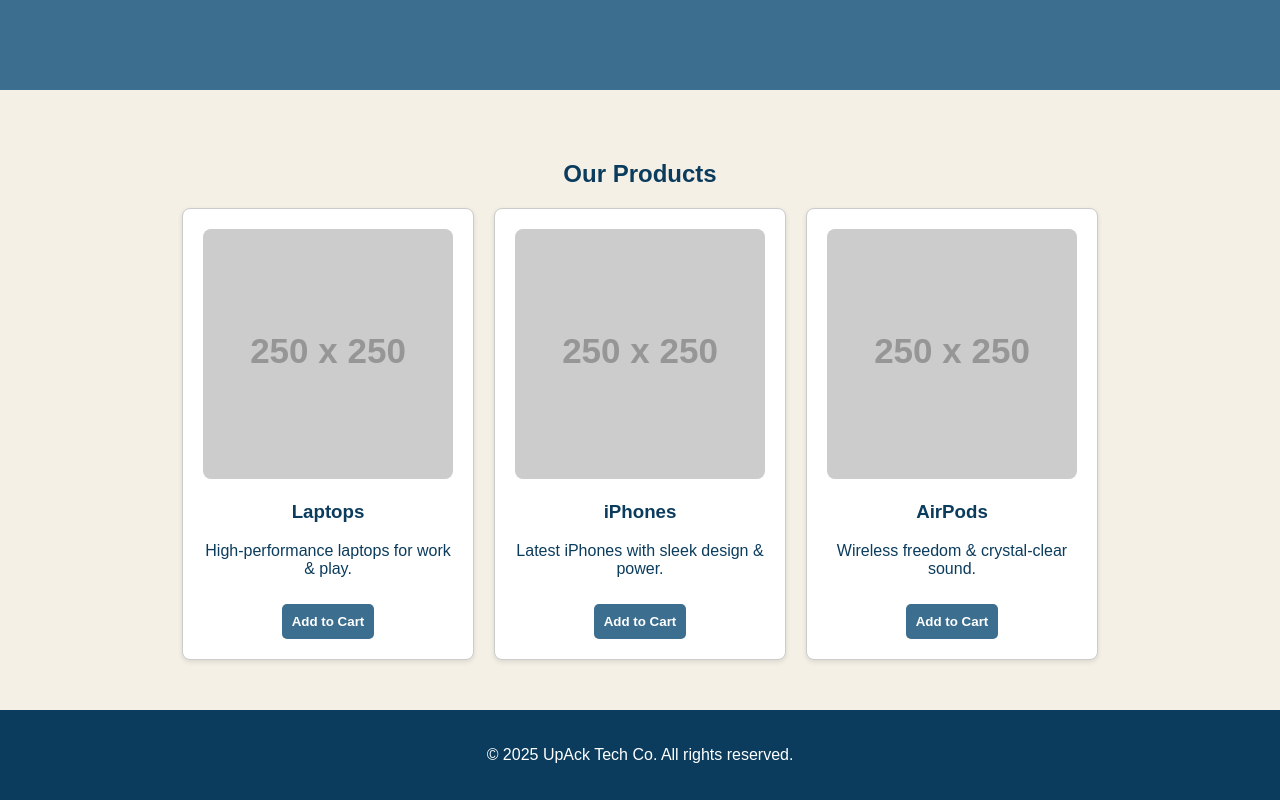
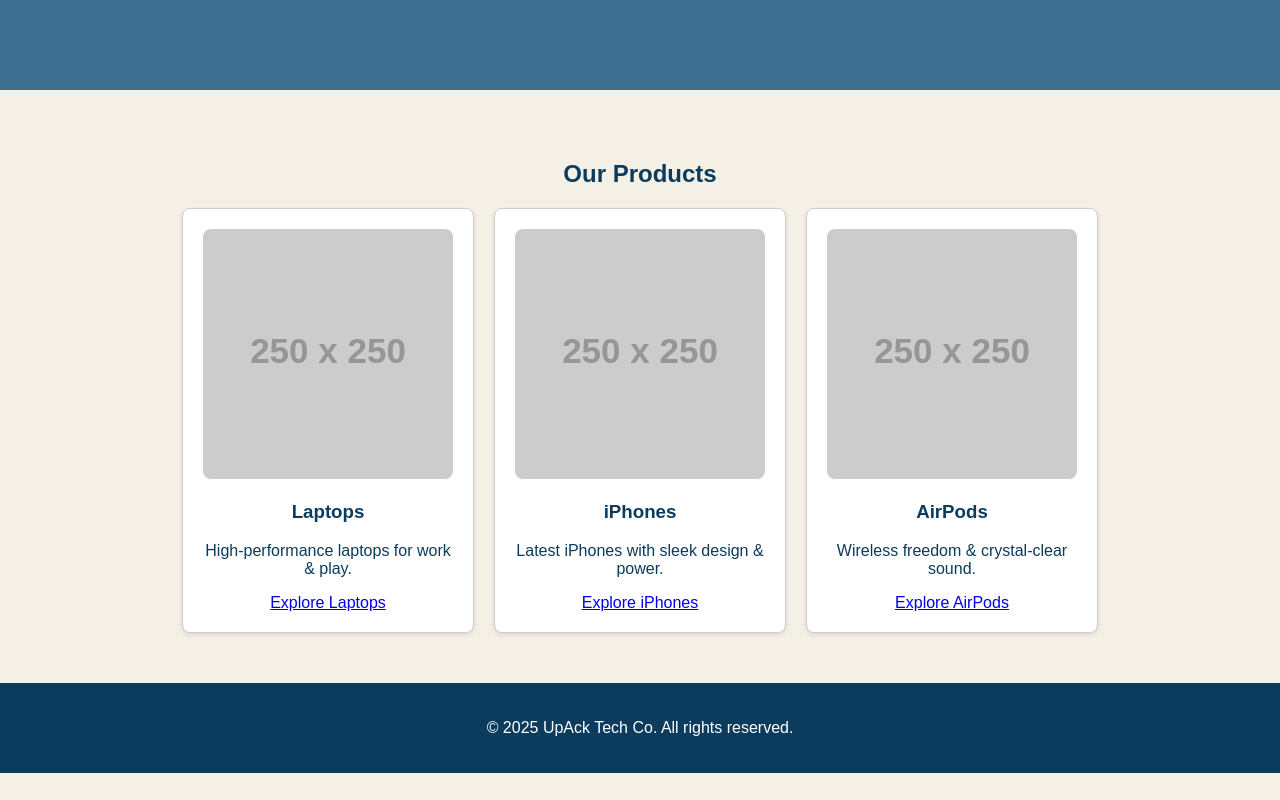
Before and after one commit to up-ack-tech-co/UpAck-Tech-Co-, a plain HTML site: page index.html in a window 1280 px wide. Shown: the part 795-1595 px from the top of the page. After the commit the page ends 1568 px from the top, so only its background shows below. Drawn offline with Linux system fonts and the light colour scheme; placeholder pictures from the web are drawn by us.

Commit message:
Replace 'Add to Cart' buttons with links to categories

```diff
--- a/index.html
+++ b/index.html
@@ -41,19 +41,19 @@
         <img src="https://via.placeholder.com/250" alt="Laptop">
         <h3>Laptops</h3>
         <p>High-performance laptops for work & play.</p>
-        <button>Add to Cart</button>
+        <a href="laptops.html" class="category-link">Explore Laptops</a>
       </div>
       <div class="product-card">
         <img src="https://via.placeholder.com/250" alt="iPhone">
         <h3>iPhones</h3>
         <p>Latest iPhones with sleek design & power.</p>
-        <button>Add to Cart</button>
+        <a href="iphones.html" class="category-link">Explore iPhones</a>
       </div>
       <div class="product-card">
         <img src="https://via.placeholder.com/250" alt="AirPods">
         <h3>AirPods</h3>
         <p>Wireless freedom & crystal-clear sound.</p>
-        <button>Add to Cart</button>
+        <a href="airpods.html" class="category-link">Explore AirPods</a>
       </div>
     </div>
   </section>
```
